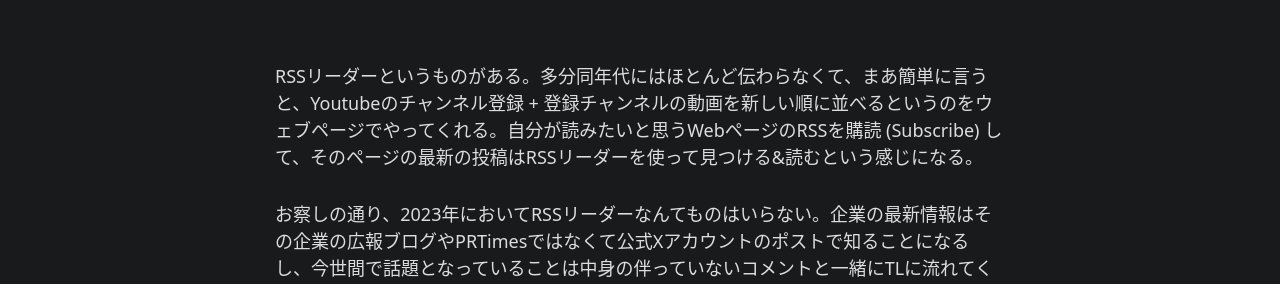
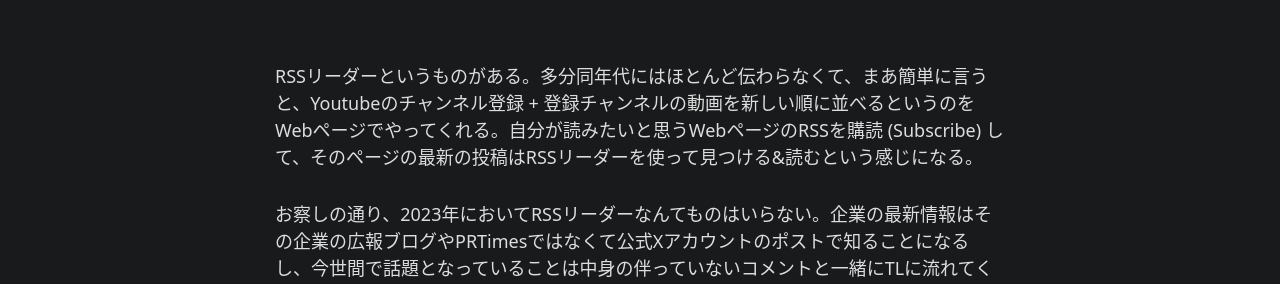
Before and after one commit to Yourein/Yourein.github.io, a Jekyll site: the page built from _posts/2023-11-05-738429.md, in a window 1280 px wide and 900 px high. Shown: the part 389-673 px from the top of the window. Built offline with Jekyll 4.4.1, drawn with Linux system fonts in a browser that asks for light colours; nearby versions of some CDN libraries.

Commit message:
Fix typo

```diff
--- a/_posts/2023-11-05-738429.md
+++ b/_posts/2023-11-05-738429.md
@@ -3,7 +3,7 @@ layout: page
 title: RSSリーダー (CommaFeed) をセルフホストした
 ---
 
-RSSリーダーというものがある。多分同年代にはほとんど伝わらなくて、まあ簡単に言うと、Youtubeのチャンネル登録 + 登録チャンネルの動画を新しい順に並べるというのをウェブページでやってくれる。自分が読みたいと思うWebページのRSSを購読 (Subscribe) して、そのページの最新の投稿はRSSリーダーを使って見つける&読むという感じになる。
+RSSリーダーというものがある。多分同年代にはほとんど伝わらなくて、まあ簡単に言うと、Youtubeのチャンネル登録 + 登録チャンネルの動画を新しい順に並べるというのをWebページでやってくれる。自分が読みたいと思うWebページのRSSを購読 (Subscribe) して、そのページの最新の投稿はRSSリーダーを使って見つける&読むという感じになる。
 
 お察しの通り、2023年においてRSSリーダーなんてものはいらない。企業の最新情報はその企業の広報ブログやPRTimesではなくて公式Xアカウントのポストで知ることになるし、今世間で話題となっていることは中身の伴っていないコメントと一緒にTLに流れてくる。それでも自分がRSSリーダーを使う理由は今のXだったり、自身のおすすめTLをKawaii Pictureで埋め尽くしておきたいという欲求がある。ニュースと一緒に流れてくるキモ＝オタクの芯を食わないコメントは別にKawaiiくない。その分RSSリーダーは「ニュースが投稿された」ということだけを教えてくれる。それだけでRSSリーダーの価値はわかってくれるはずだ。
 
```
